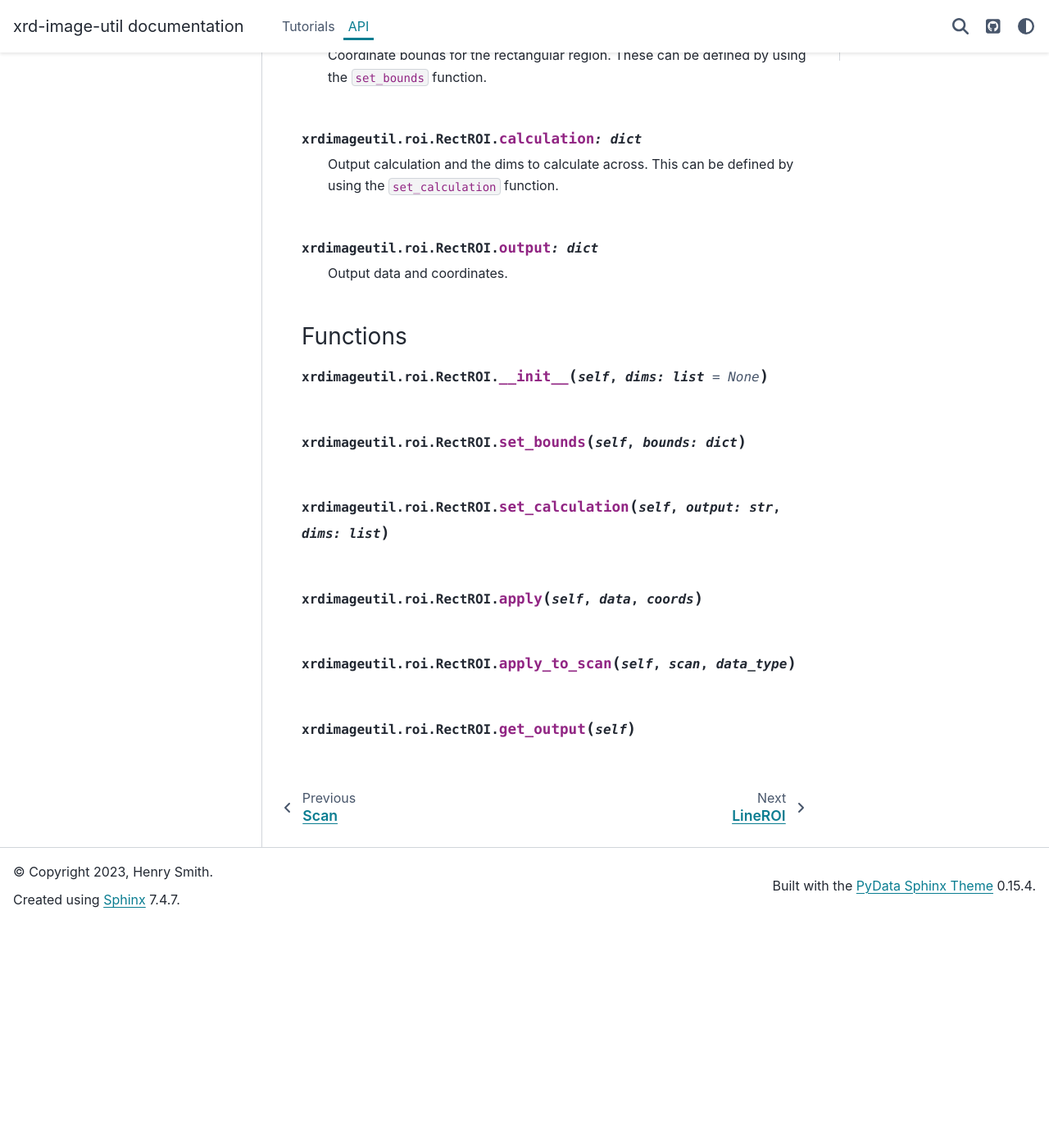
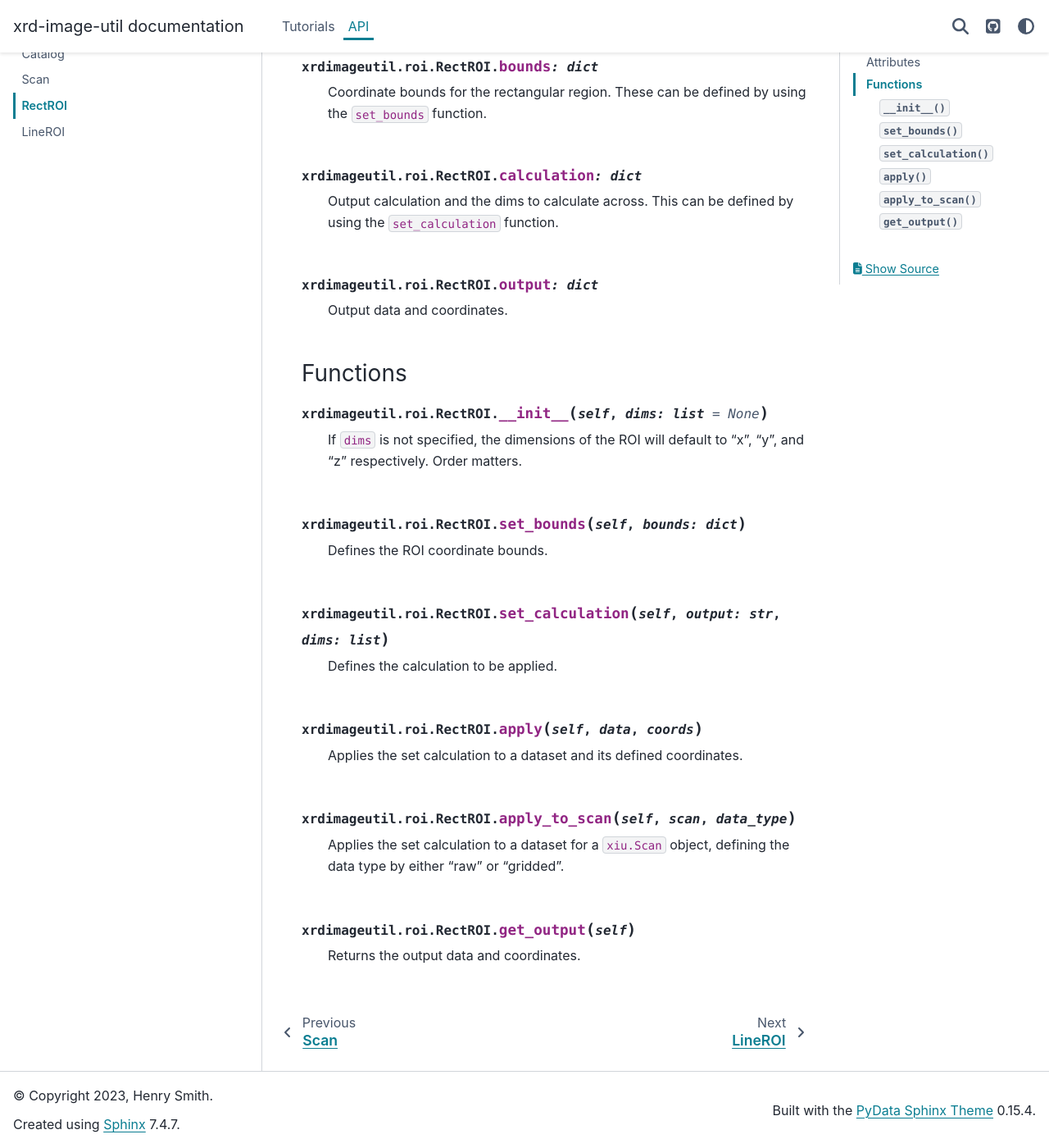
Before and after one commit to pecomyint/xrd-image-util, a Sphinx documentation site: the page built from docs/api/rectroi.rst, in a window 1280 px wide and 1400 px high, scrolled down 617 px. Shown: the whole window at 82% size. Built offline with Sphinx 7.4.7 and the PyData theme 0.15.4, drawn with Linux system fonts in a browser that asks for light colours; before the commit the page ends 1743 px from its top, so only the background shows below that.

Commit message:
Add function descriptions

```diff
--- a/docs/api/rectroi.rst
+++ b/docs/api/rectroi.rst
@@ -43,12 +45,26 @@
 
 .. py:function:: __init__(self, dims: list=None)
 
+    If ``dims`` is not specified, the dimensions of the ROI will default
+    to "x", "y", and "z" respectively. Order matters.
+
 .. py:function:: set_bounds(self, bounds: dict)
+
+    Defines the ROI coordinate bounds.
 
 .. py:function:: set_calculation(self, output: str, dims: list)
 
+    Defines the calculation to be applied.
+
 .. py:function:: apply(self, data, coords)
+
+    Applies the set calculation to a dataset and its defined coordinates.
 
 .. py:function:: apply_to_scan(self, scan, data_type)
 
+    Applies the set calculation to a dataset for a ``xiu.Scan`` object,
+    defining the data type by either "raw" or "gridded".
+
 .. py:function:: get_output(self)
+
+    Returns the output data and coordinates.
```
Also changed, not shown: other parts of docs/api/rectroi.rst (+2 -0 lines).
